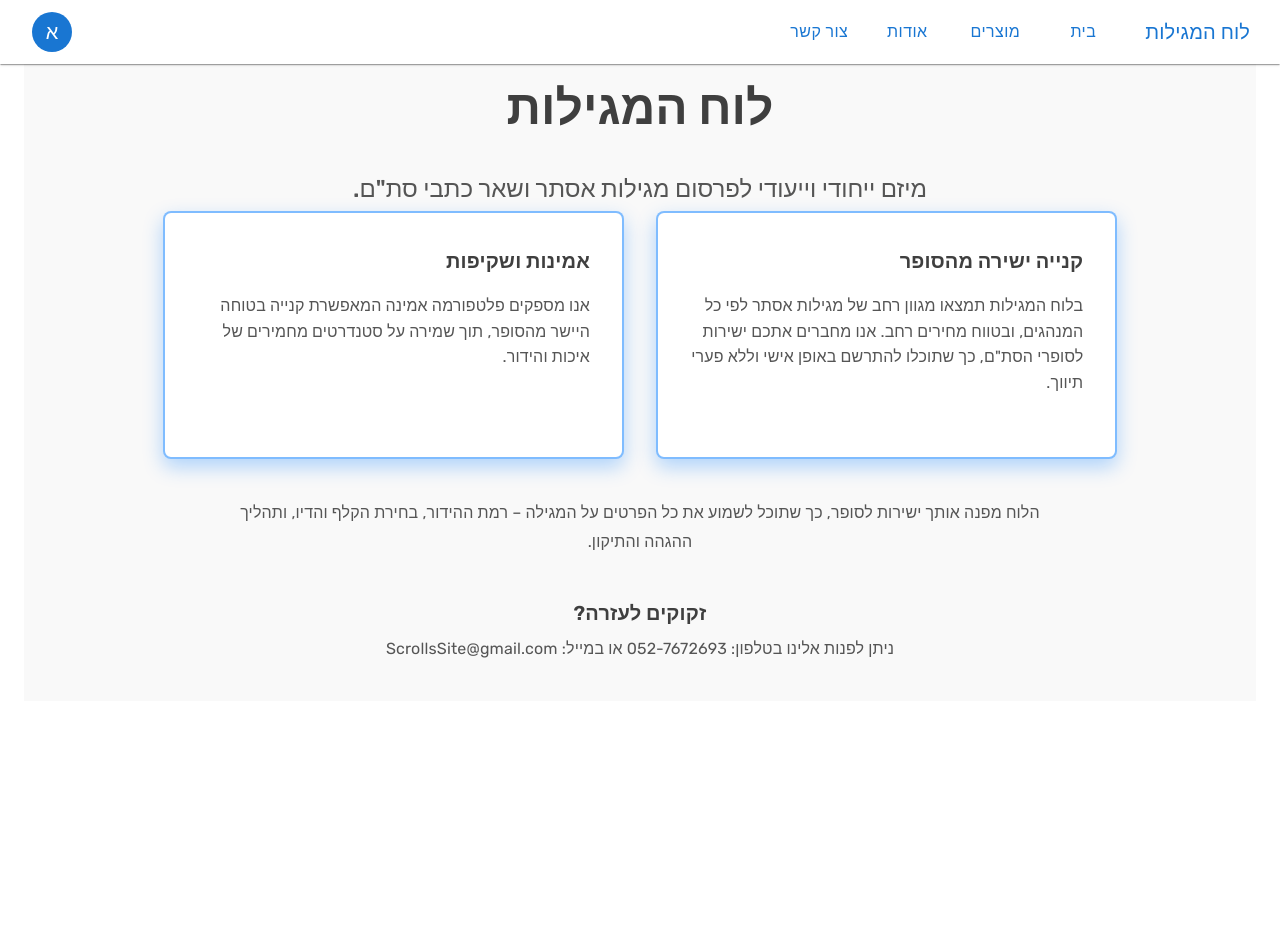
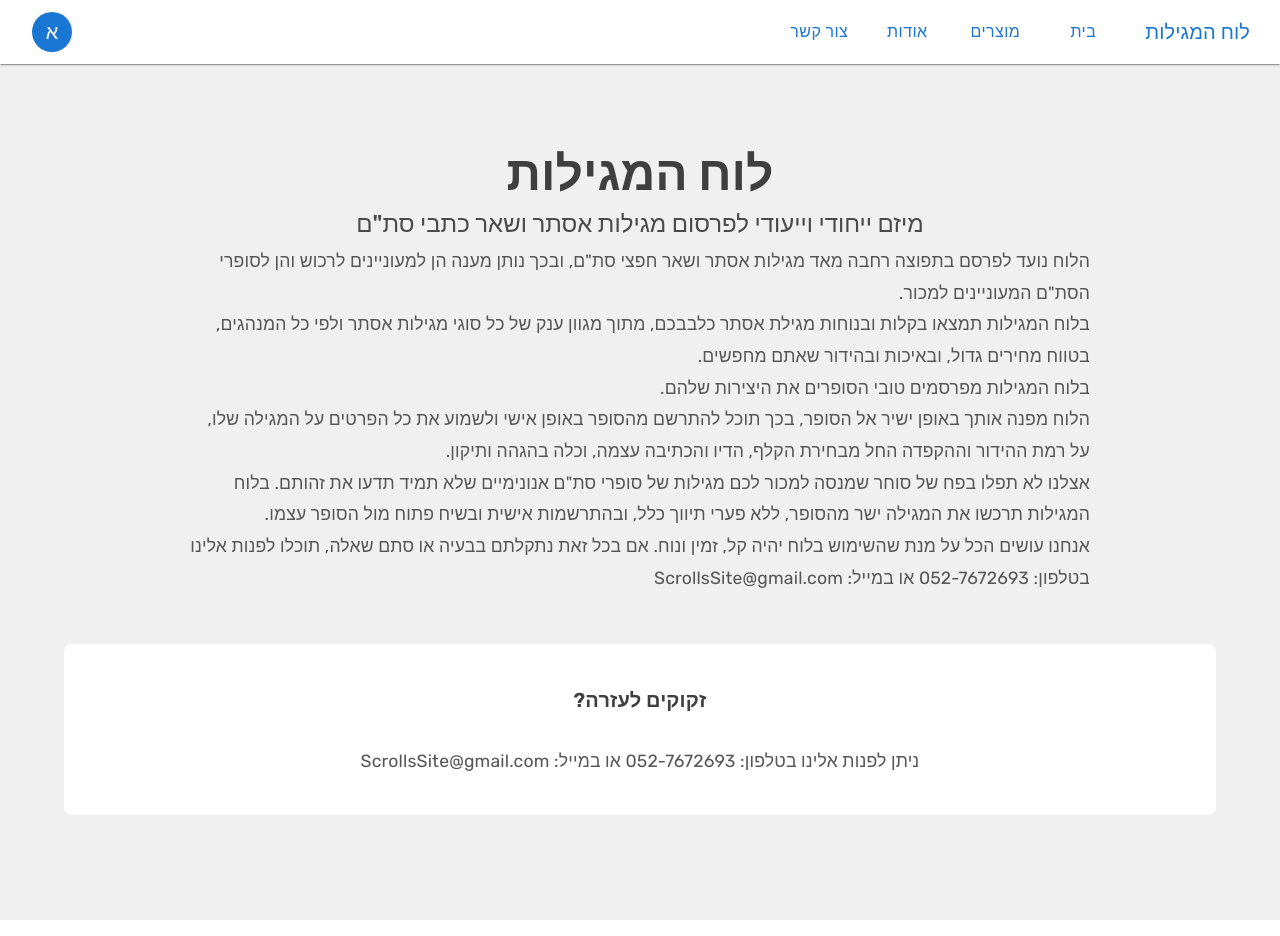
Before and after one commit to tamar-levi/ScrollsWebsite, a React (Create React App) app in the folder client/: page /about in a window 1280 px wide. Before the commit the page ends 816 px from the top, so only its background shows below. Built offline with nearby package versions, Linux system fonts and the light colour scheme; sample sign-in values are in the browser's storage.

Commit message:
Rachely secsess& Tamar not!!

```diff
--- a/client/src/components/About.jsx
+++ b/client/src/components/About.jsx
@@ -1,105 +1,184 @@
 import * as React from 'react';
-import { Box, Typography, Grid, Paper } from '@mui/material';
+import { Box, Typography, Container } from '@mui/material';
 
 export default function About() {
-  const text1 = `בלוח המגילות תמצאו מגוון רחב של מגילות אסתר לפי כל המנהגים,
-  ובטווח מחירים רחב. אנו מחברים אתכם ישירות לסופרי הסת"ם, כך שתוכלו להתרשם
-  באופן אישי וללא פערי תיווך.`;
-  const text2 = `אנו מספקים פלטפורמה אמינה המאפשרת קנייה בטוחה היישר מהסופר,
-  תוך שמירה על סטנדרטים מחמירים של איכות והידור.`;
-
   return (
-    <Box sx={{ padding: '40px', backgroundColor: '#f9f9f9', direction: 'rtl' }}>
+    <Box
+      sx={{
+        backgroundColor: '#f0f0f0',
+        minHeight: '100vh',
+        backgroundColor: '#f0f0f0',
+        display: 'flex',
+        width: '100vw',
+        flexDirection: 'column',
+        justifyContent: 'center',
+        alignItems: 'center',
+        padding: '40px 0',
+        direction: 'rtl'
+      }}
+    >
+      {/* <Container sx={{ width: '100%', padding: '0 40px' }}> */}
+      <Container maxWidth="lg">
+        {/* כותרת ראשית */}
         <Typography
           variant="h3"
           align="center"
           sx={{
             fontFamily: 'Rubik, sans-serif',
             fontWeight: 700,
-          marginBottom: 4,
             color: '#3f3f3f',
+            marginBottom: 6,
+            lineHeight: 1.2,
+            maxWidth: '800px',
+            margin: '0 auto',
           }}
         >
           לוח המגילות
         </Typography>
 
+        {/* תיאור כללי */}
         <Typography
           variant="h5"
           align="center"
           sx={{
             fontFamily: 'Rubik, sans-serif',
             fontWeight: 500,
-          marginBottom: 4,
-          color: '#555',
-          maxWidth: '800px',
+            color: '#4a4a4a',
+            marginBottom: 6,
+            lineHeight: 1.8,
+            maxWidth: '900px',
             margin: '0 auto',
-          lineHeight: 1.8,
           }}
         >
-        מיזם ייחודי וייעודי לפרסום מגילות אסתר ושאר כתבי סת"ם.
+          מיזם ייחודי וייעודי לפרסום מגילות אסתר ושאר כתבי סת"ם
         </Typography>
 
-      <Grid container spacing={4} justifyContent="center">
-        {["קנייה ישירה מהסופר", "אמינות ושקיפות"].map((title, index) => (
-          <Grid item xs={12} md={5} key={index}>
-            <Paper
-              elevation={3}
-              sx={{
-                padding: 4,
-                backgroundColor: '#ffffff',
-                border: '2px solid rgba(0, 123, 255, 0.5)', // תכלת בהיר ושקוף
-                boxShadow: '0px 8px 20px rgba(0, 123, 255, 0.3)', // הצללה עדינה
-                borderRadius: '8px',
-                textAlign: 'right',
-                minHeight: '180px',
-              }}
-            >
-              <Typography
-                variant="h6"
-                sx={{ fontFamily: 'Rubik, sans-serif', fontWeight: 600, color: '#3f3f3f', marginBottom: 2 }}
-              >
-                {title}
-              </Typography>
-              <Typography
-                variant="body1"
-                sx={{ fontFamily: 'Rubik, sans-serif', color: '#555', lineHeight: 1.6 }}
-              >
-                {index === 0 ? text1 : text2}
-              </Typography>
-            </Paper>
-          </Grid>
-        ))}
-      </Grid>
-
-      <Box sx={{ marginTop: 5, textAlign: 'center' }}>
+        {/* תיאור ראשוני */}
         <Typography
           variant="body1"
           sx={{
             fontFamily: 'Rubik, sans-serif',
             color: '#555',
-            maxWidth: '800px',
+            lineHeight: 1.8,
+            marginBottom: 6,
+            textAlign: 'right',
+            fontSize: '1.1rem',
+            maxWidth: '900px',
             margin: '0 auto',
-            lineHeight: 1.8,
           }}
         >
-          הלוח מפנה אותך ישירות לסופר, כך שתוכל לשמוע את כל הפרטים על המגילה – רמת ההידור, בחירת הקלף והדיו, ותהליך ההגהה והתיקון.
+          הלוח נועד לפרסם בתפוצה רחבה מאד מגילות אסתר ושאר חפצי סת"ם, ובכך נותן מענה הן למעוניינים לרכוש והן לסופרי הסת"ם המעוניינים למכור.
         </Typography>
-      </Box>
 
-      <Box sx={{ marginTop: 5, textAlign: 'center' }}>
+        <Typography
+          variant="body1"
+          sx={{
+            fontFamily: 'Rubik, sans-serif',
+            color: '#555',
+            lineHeight: 1.8,
+            marginBottom: 6,
+            textAlign: 'right',
+            fontSize: '1.1rem',
+            maxWidth: '900px',
+            margin: '0 auto',
+          }}
+        >
+          בלוח המגילות תמצאו בקלות ובנוחות מגילת אסתר כלבבכם, מתוך מגוון ענק של כל סוגי מגילות אסתר ולפי כל המנהגים, בטווח מחירים גדול, ובאיכות ובהידור שאתם מחפשים.
+        </Typography>
+
+        <Typography
+          variant="body1"
+          sx={{
+            fontFamily: 'Rubik, sans-serif',
+            color: '#555',
+            lineHeight: 1.8,
+            marginBottom: 6,
+            textAlign: 'right',
+            fontSize: '1.1rem',
+            maxWidth: '900px',
+            margin: '0 auto',
+          }}
+        >
+          בלוח המגילות מפרסמים טובי הסופרים את היצירות שלהם.
+        </Typography>
+
+        <Typography
+          variant="body1"
+          sx={{
+            fontFamily: 'Rubik, sans-serif',
+            color: '#555',
+            lineHeight: 1.8,
+            marginBottom: 6,
+            textAlign: 'right',
+            fontSize: '1.1rem',
+            maxWidth: '900px',
+            margin: '0 auto',
+          }}
+        >
+          הלוח מפנה אותך באופן ישיר אל הסופר, בכך תוכל להתרשם מהסופר באופן אישי ולשמוע את כל הפרטים על המגילה שלו, על רמת ההידור וההקפדה החל מבחירת הקלף, הדיו והכתיבה עצמה, וכלה בהגהה ותיקון.
+        </Typography>
+
+        <Typography
+          variant="body1"
+          sx={{
+            fontFamily: 'Rubik, sans-serif',
+            color: '#555',
+            lineHeight: 1.8,
+            marginBottom: 6,
+            textAlign: 'right',
+            fontSize: '1.1rem',
+            maxWidth: '900px',
+            margin: '0 auto',
+          }}
+        >
+          אצלנו לא תפלו בפח של סוחר שמנסה למכור לכם מגילות של סופרי סת"ם אנונימיים שלא תמיד תדעו את זהותם. בלוח המגילות תרכשו את המגילה ישר מהסופר, ללא פערי תיווך כלל, ובהתרשמות אישית ובשיח פתוח מול הסופר עצמו.
+        </Typography>
+
+        <Typography
+          variant="body1"
+          sx={{
+            fontFamily: 'Rubik, sans-serif',
+            color: '#555',
+            lineHeight: 1.8,
+            marginBottom: 6,
+            textAlign: 'right',
+            fontSize: '1.1rem',
+            maxWidth: '900px',
+            margin: '0 auto',
+          }}
+        >
+          אנחנו עושים הכל על מנת שהשימוש בלוח יהיה קל, זמין ונוח. אם בכל זאת נתקלתם בבעיה או סתם שאלה, תוכלו לפנות אלינו בטלפון: 052-7672693 או במייל: ScrollsSite@gmail.com
+        </Typography>
+
+        {/* עיצוב המידע הנוסף */}
+        <Box sx={{ backgroundColor: '#ffffff', padding: '40px 20px', borderRadius: '8px', marginTop: '50px' }}>
           <Typography
             variant="h6"
-          sx={{ fontFamily: 'Rubik, sans-serif', fontWeight: 600, color: '#3f3f3f', marginBottom: 1 }}
+            align="center"
+            sx={{
+              fontFamily: 'Rubik, sans-serif',
+              fontWeight: 600,
+              color: '#3f3f3f',
+              marginBottom: 4,
+            }}
           >
             זקוקים לעזרה?
           </Typography>
+
           <Typography
             variant="body1"
-          sx={{ fontFamily: 'Rubik, sans-serif', color: '#555' }}
+            align="center"
+            sx={{
+              fontFamily: 'Rubik, sans-serif',
+              color: '#555',
+              fontSize: '1.1rem',
+
+            }}
           >
             ניתן לפנות אלינו בטלפון: 052-7672693 או במייל: ScrollsSite@gmail.com
           </Typography>
         </Box>
+      </Container>
     </Box>
   );
 }
--- a/client/src/components/EditProductModal.jsx
+++ b/client/src/components/EditProductModal.jsx
@@ -1,4 +1,4 @@
-import React, { useState } from 'react';
+import React, { useState, useEffect } from 'react';
 import {
   Dialog,
   DialogTitle,
@@ -9,11 +9,37 @@ import {
   Box
 } from '@mui/material';
 
+const PRICE_LIMITS = [
+  { max: 1000, min: 0, price: 0 },
+  { max: 1500, min: 1000, price: 10 },
+  { max: 2000, min: 1500, price: 20 }
+];
+
+const getPriceLimits = (initialPrice) => {
+  for (let i = 0; i < PRICE_LIMITS.length; i++) {
+    if (initialPrice <= PRICE_LIMITS[i].max) {
+      return { max: PRICE_LIMITS[i].max, min: PRICE_LIMITS[i].min };
+    }
+  }
+  return { max: Infinity, min: 0 };
+};
+
 const EditProductModal = ({ open, onClose, product }) => {
   const [editedProduct, setEditedProduct] = useState(product);
+  const [priceLimits, setPriceLimits] = useState({ max: Infinity, min: 0 });
+
+  useEffect(() => {
+    if (product.price) {
+      setPriceLimits(getPriceLimits(product.price));
+    }
+  }, [product.price]);
 
   const handleChange = (e) => {
     const { name, value } = e.target;
+    if (name === "price" && (value > priceLimits.max || value < priceLimits.min)) {
+      alert(`המחיר חייב להיות בין ${priceLimits.min} ל-${priceLimits.max} ש"ח.`);
+      return;
+    }
     setEditedProduct(prev => ({
       ...prev,
       [name]: value
@@ -46,7 +72,6 @@ const EditProductModal = ({ open, onClose, product }) => {
       alert(`שגיאה בעדכון המוצר`);
     }
   };
-
 
   return (
     <Dialog open={open} onClose={onClose} maxWidth="md" fullWidth>
@@ -83,6 +108,7 @@ const EditProductModal = ({ open, onClose, product }) => {
             onChange={handleChange}
             fullWidth
             type="number"
+            inputProps={{ min: priceLimits.min, max: priceLimits.max }}
           />
         </Box>
       </DialogContent>
```
Also changed, not shown: client/src/components/CreateUser.jsx (+88 -38 lines), 1 other file (tests, documents, lock files or other folders). Lines whose indentation alone changed are shown as unchanged.
